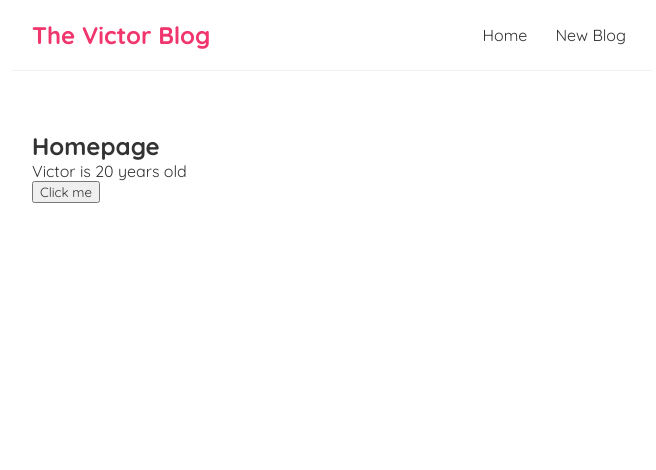
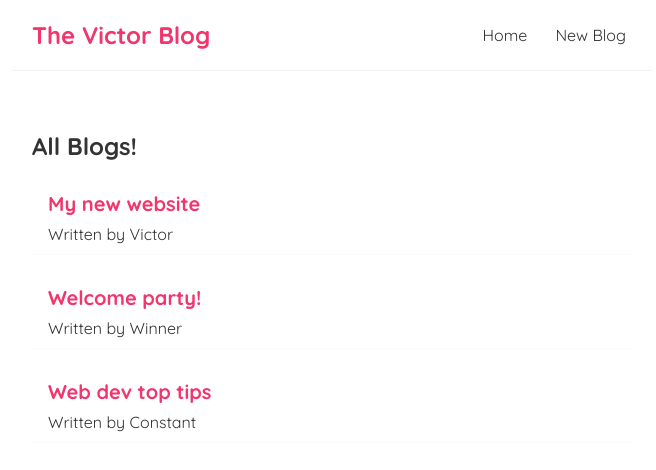
Before and after one commit to ub-victor/The-Victor-Blog, a React (Create React App) app: page / in a window 1280 px wide. Shown: the top 470 px of the page, without its empty margins (308-964 px from the left). Built offline with nearby package versions, Linux system fonts and the light colour scheme.

Commit message:
Initial commit

```diff
--- /dev/null
+++ b/src/BlogList.js
@@ -0,0 +1,17 @@
+const BlogList = ({blogs, title}) => {
+    // const blogs = props.blogs;
+    // const title = props.title;
+    return (
+        <div className="blog-list">
+            <h2>{title}</h2>
+            {blogs.map((blog)=> (
+                <div className="blog-preview" key={blog.id}>
+                    <h2>{blog.title}</h2>
+                    <p>Written by {blog.author}</p>
+                </div>
+            ))}
+        </div>
+     );
+}
+
+export default BlogList;
--- a/src/Home.js
+++ b/src/Home.js
@@ -1,21 +1,15 @@
 import { useState } from "react";
+import BlogList from "./BlogList";
 
 const Home = () => {
-   // let name = 'Victor';
-
-    const [name, setName] = useState('Victor');
-    const [age, setAge] = useState(20);
-
-
-    const handleClick = () => {
-            setName("Ushindi")
-            setAge(19);
-        }
+    const [blogs, setBlog] = useState([
+        {title: "My new website", body: "lorem ipsum dolor sit amet", author: "Victor", id: 1},
+        {title: "Welcome party!", body: "lorem ipsum dolor sit amet", author: "Winner", id: 2},
+        {title: "Web dev top tips", body: "lorem ipsum dolor sit amet", author: "Constant", id: 3}
+    ])
     return (
         <div className="home">
-            <h2>Homepage</h2>
-            <p>{name} is {age} years old</p>
-            <button onClick= {handleClick}>Click me</button>
+            <BlogList blogs ={blogs} title="All Blogs!" />
         </div>
      );
 }
--- a/src/index.css
+++ b/src/index.css
@@ -33,3 +33,22 @@
   margin: 40px auto;
   padding: 20px;
 }
+
+/* blog previews / list */
+
+.blog-preview {
+  padding: 10px 16px;
+  margin: 20px 0;
+  border-bottom: 1px solid #fafafa;
+}
+
+.blog-preview:hover {
+  box-shadow: 1px 3px 5px rgba(0, 0, 0, 0.1);
+}
+
+.blog-preview h2 {
+  font-size: 20px;
+  color: #f1356d;
+  margin-bottom: 8px;
+
+}
```
